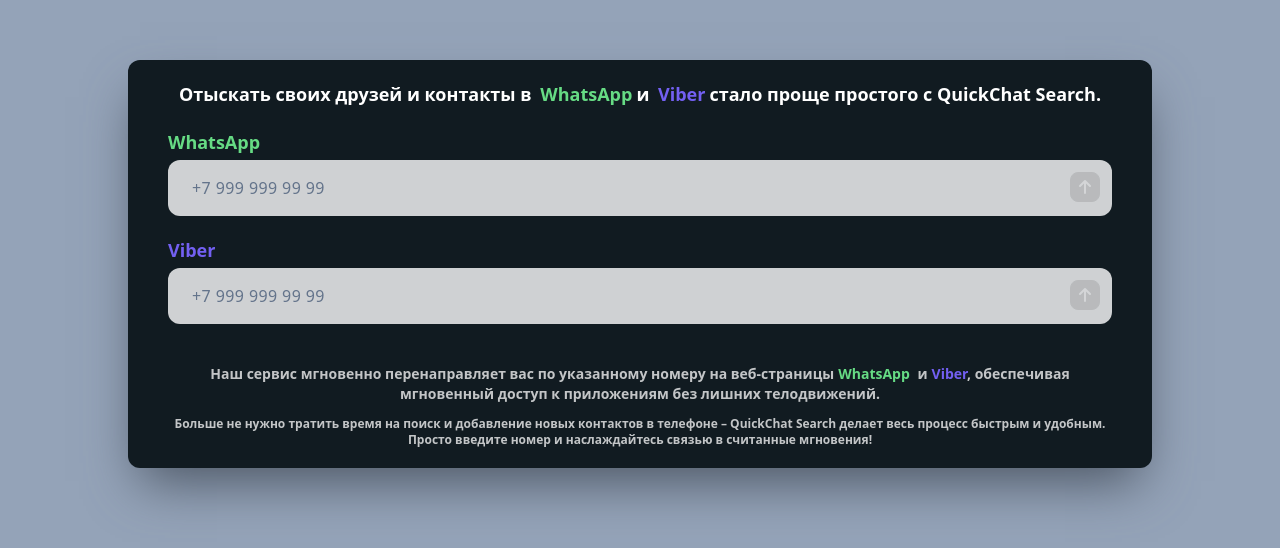
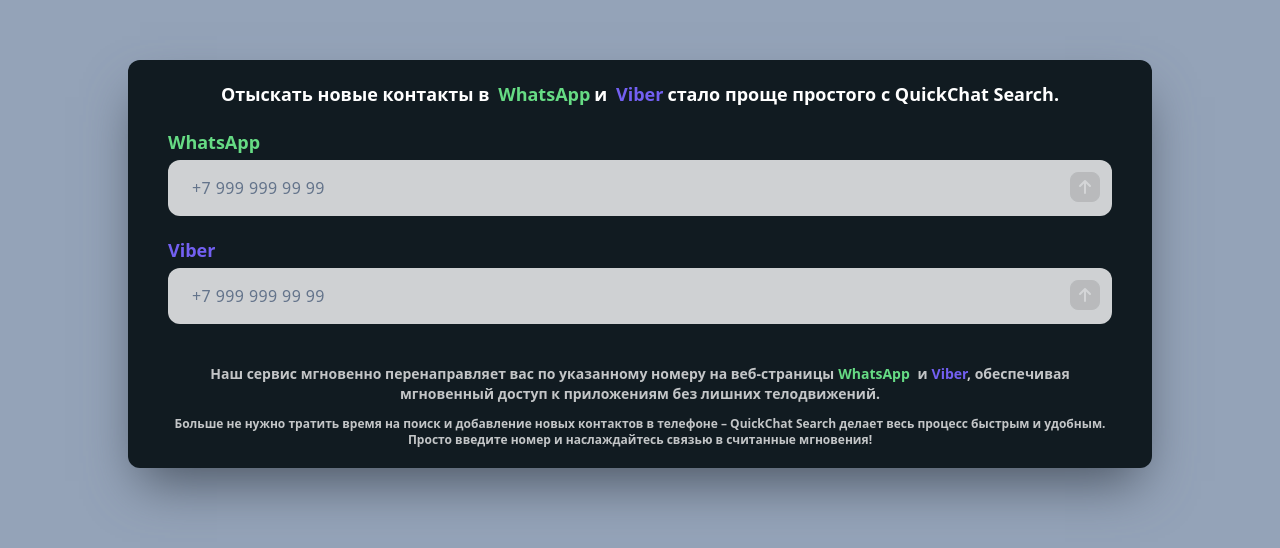
Before and after one commit to matyha345/QuickChat, a React (Vite) app: page / in a window 1280 px wide. Shown: the part 136-684 px from the top of the page. Built offline with nearby package versions, Linux system fonts and the light colour scheme.

Commit message:
updates text

```diff
--- a/src/FormNumber.jsx
+++ b/src/FormNumber.jsx
@@ -71,7 +71,7 @@
 				<div className='flex'>
 					<div className='bg-bgMain py-5 px-3 md:px-10 rounded-xl shadow-2xl shadow-gray-600'>
 						<h1 className='text-white font-bold md:text-lg sm:text-xl text-center'>
-							Отыскать своих друзей и контакты в{' '}
+							Отыскать новые контакты в{' '}
 							<span className='text-whatsApp mx-1'>WhatsApp</span>и{' '}
 							<span className='text-viber mx-1'>Viber</span>
 							cтало проще простого с QuickChat Search.
```
